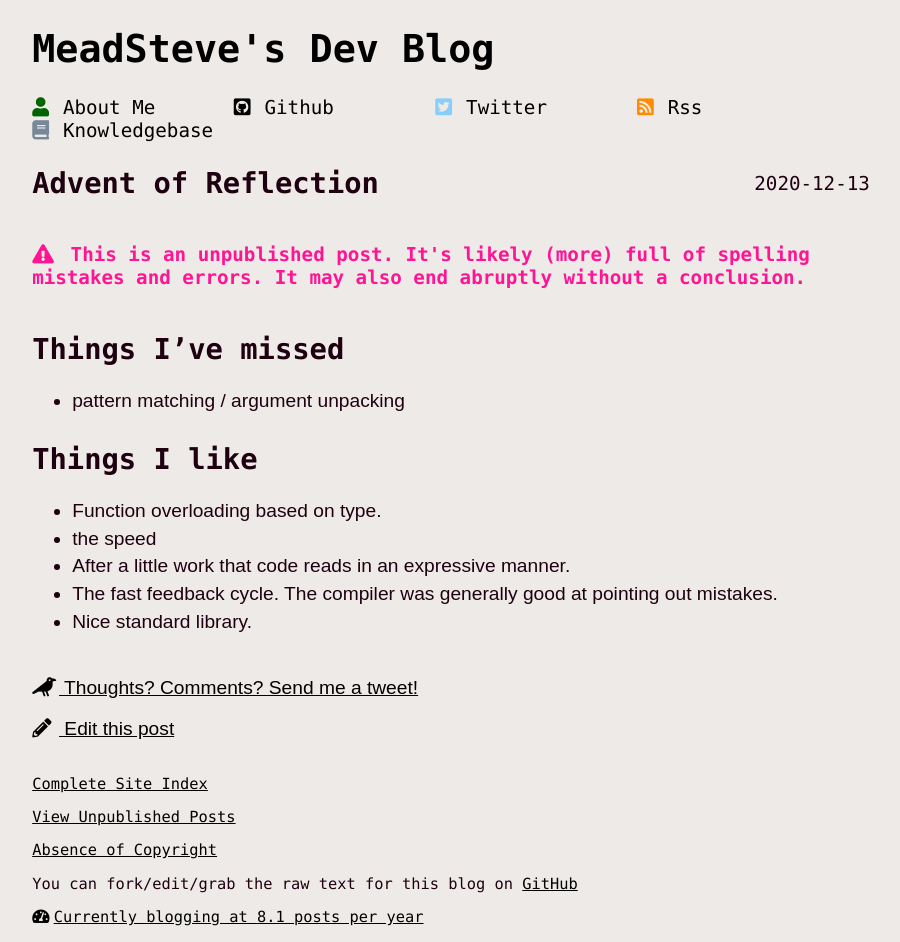
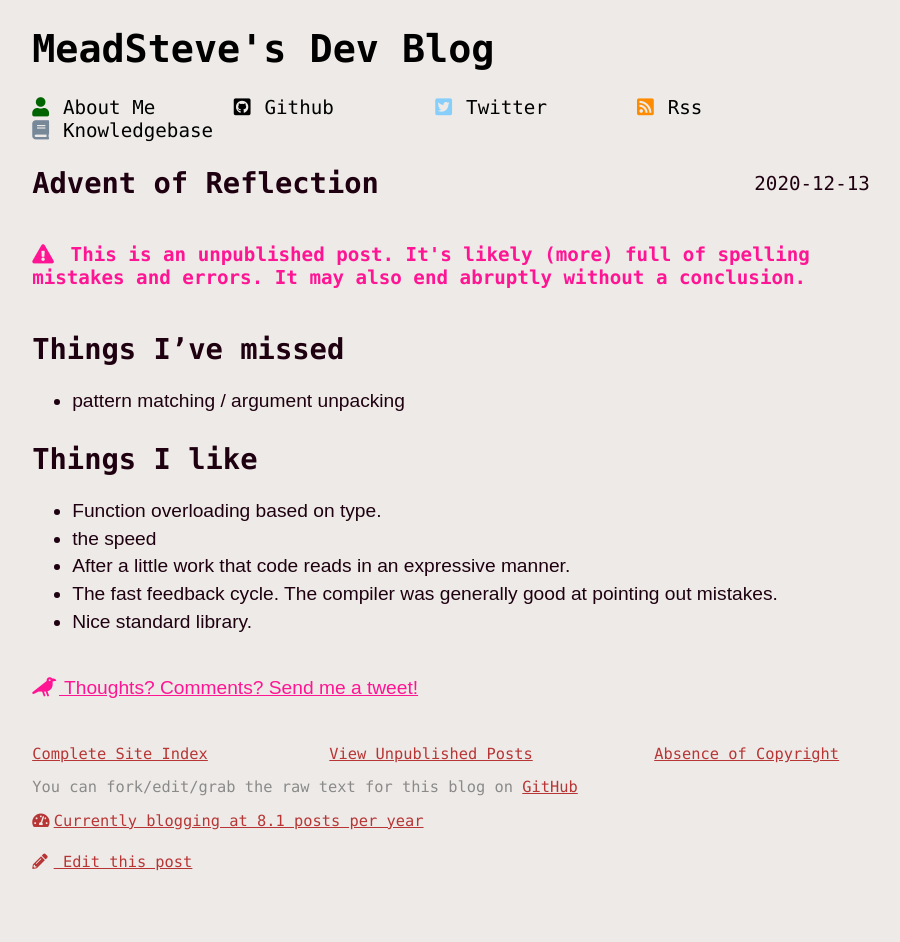
Before and after one commit to meadsteve/meadsteve.github.io, a Jekyll site: the page built from _posts/2020-12-10-advent-of-reflection.markdown, in a window 1280 px wide. Shown: the whole page, without its empty margins (189-1089 px from the left). Built offline with Jekyll 4.4.1, drawn with Linux system fonts in a browser that asks for light colours; after the commit the page ends 900 px from its top, so only the background shows below that.

Commit message:
more footer sorting

```diff
--- a/_includes/discuss.html
+++ b/_includes/discuss.html
@@ -1,4 +1,4 @@
-<div class="comment-section bottom-of-post">
+<section class="comment-section">
 {% if page.comments%}
     <a href={{ page.comments.link }}>
         <i class="fas fa-comments" aria-hidden="true"></i>
@@ -10,4 +10,4 @@
         Thoughts? Comments? Send me a tweet!
     </a>
 {% endif %}
-</div>
+</section>
--- a/_includes/edit_post.html
+++ b/_includes/edit_post.html
@@ -1,4 +1,4 @@
-<div class="bottom-of-post edit-page">
+<section class="edit-page">
     <a href="https://github.com/meadsteve/meadsteve.github.io/edit/master/{{ page.path }}">
         <i class="fas fa-pencil-alt" aria-hidden="true"></i>
         {% if page.layout == 'post' %}
@@ -7,4 +7,4 @@
             Edit this page
         {% endif %}
     </a>
-</div>
+</section>
--- a/_includes/footer.html
+++ b/_includes/footer.html
@@ -1,16 +1,13 @@
 <footer class="footer">
-    <p>
+    <section class="page-links">
         <a href='{{ "/full-index/" | prepend: site.baseurl }}'> Complete Site Index</a>
-    </p>
-    <p>
         <a href='{{ "/unpublished" | prepend: site.baseurl }}'> View Unpublished Posts</a>
-    </p>
-    <p>
         <a href="/lackofcopyright/">Absence of Copyright</a>
-    </p>
+    </section>
     <p>
         You can fork/edit/grab the raw text for this blog on <a href="https://github.com/meadsteve/meadsteve.github.io">GitHub</a>
     </p>
     <script src="/javascripts/blogspeed.js" async></script>
     <span id="blogspeed"></span>
+    {% include edit_post.html %}
 </footer>
--- a/_layouts/post.html
+++ b/_layouts/post.html
@@ -21,17 +21,3 @@ layout: default
 </article>
 
 {% include discuss.html %}
-
-{% include edit_post.html %}
-
-{% if site.show_related_posts %}
-  <h3 class="related-post-title">Related Posts</h3>
-  {% for post in site.related_posts %}
-    <div class="post ml2">
-      <a href="{{ post.url | prepend: site.baseurl }}" class="post-link">
-        <h4 class="post-title">{{ post.title }}</h4>
-        <p class="post-summary">{{ post.summary }}</p>
-      </a>
-    </div>
-  {% endfor %}
-{% endif %}
--- a/css/main.css
+++ b/css/main.css
@@ -21,10 +21,6 @@ li {
 
 section {
   padding-top: 0.5em;
-}
-
-footer {
-  font-size: 0.8em;
 }
 
 .post-title .post-date {
@@ -170,3 +166,43 @@ div.highlight {
   padding: 0.5em 1em 0.5em 1em;
   line-height: 1.2em;
 }
+
+/** bottom of post comment link styling **/
+
+.comment-section {
+  padding: 0 0 2em 0;
+}
+
+.comment-section a:link {
+  color: deeppink;
+}
+
+.comment-section a:visited {
+  color: deeppink;
+}
+
+
+/** footer styling **/
+
+footer {
+  font-size: 0.8em;
+  color: grey;
+  opacity: 90%;
+}
+
+footer a:link {
+  color: firebrick;
+}
+footer a:visited {
+  color: firebrick;
+}
+
+footer .page-links {
+  display: flex;
+  flex-wrap: wrap;
+  justify-content: space-between;
+}
+
+footer .page-links a{
+  margin-right: 2em;
+}
```
